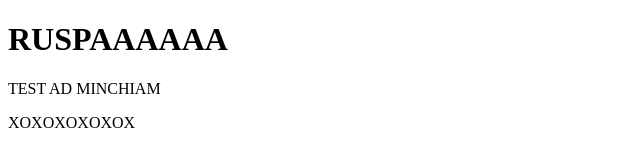
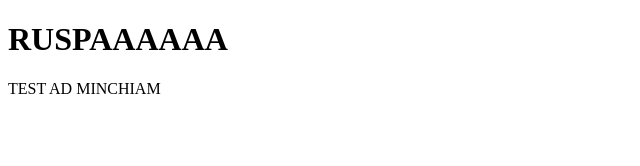
Before and after one commit to MG95TUX/MG95TUX.github.io, a plain HTML site: page index.html in a window 1280 px wide. Shown: the whole page, without its empty margins (0-640 px from the left). Drawn offline with Linux system fonts and the light colour scheme.

Commit message:
Update index.html

```diff
--- a/index.html
+++ b/index.html
@@ -3,6 +3,5 @@
 <body>
 <h1>RUSPAAAAAA</h1>
 <p>TEST AD MINCHIAM</p>
-  XOXOXOXOXOX
 </body>
 </html>
```
